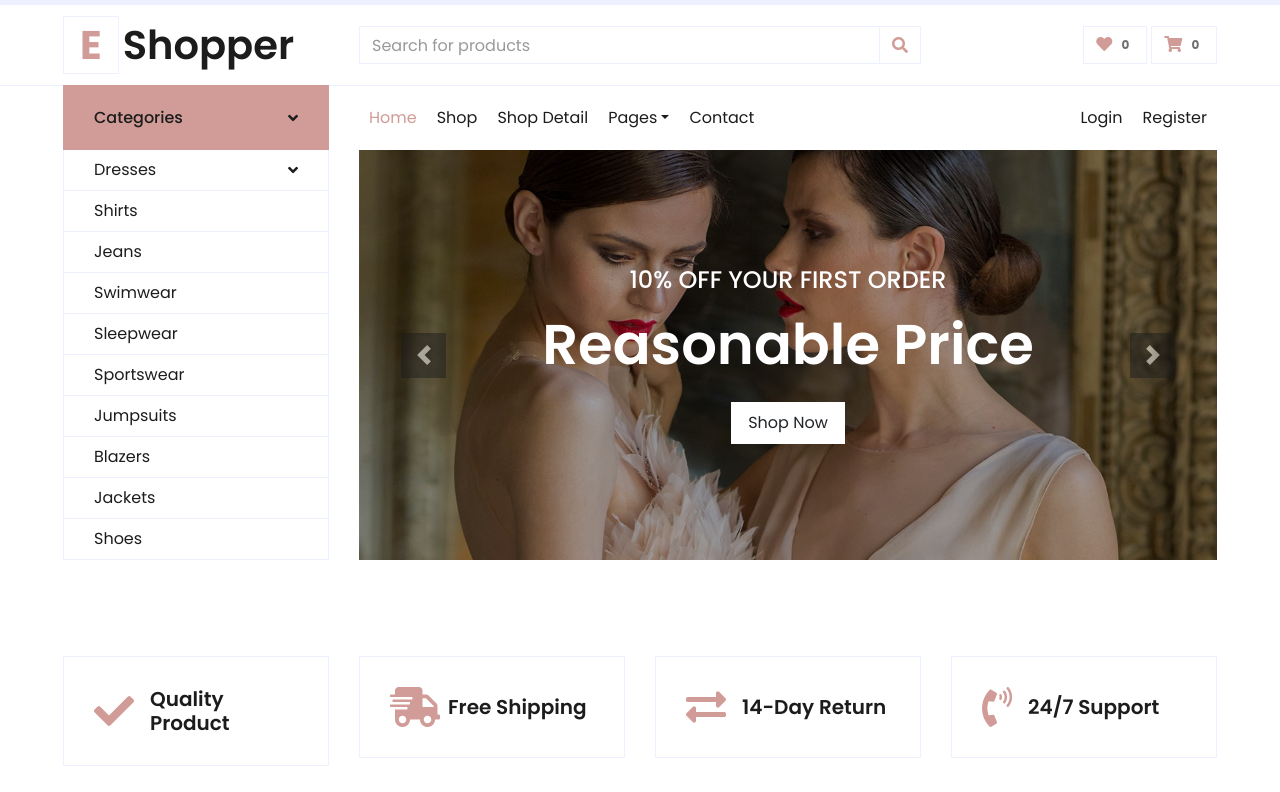
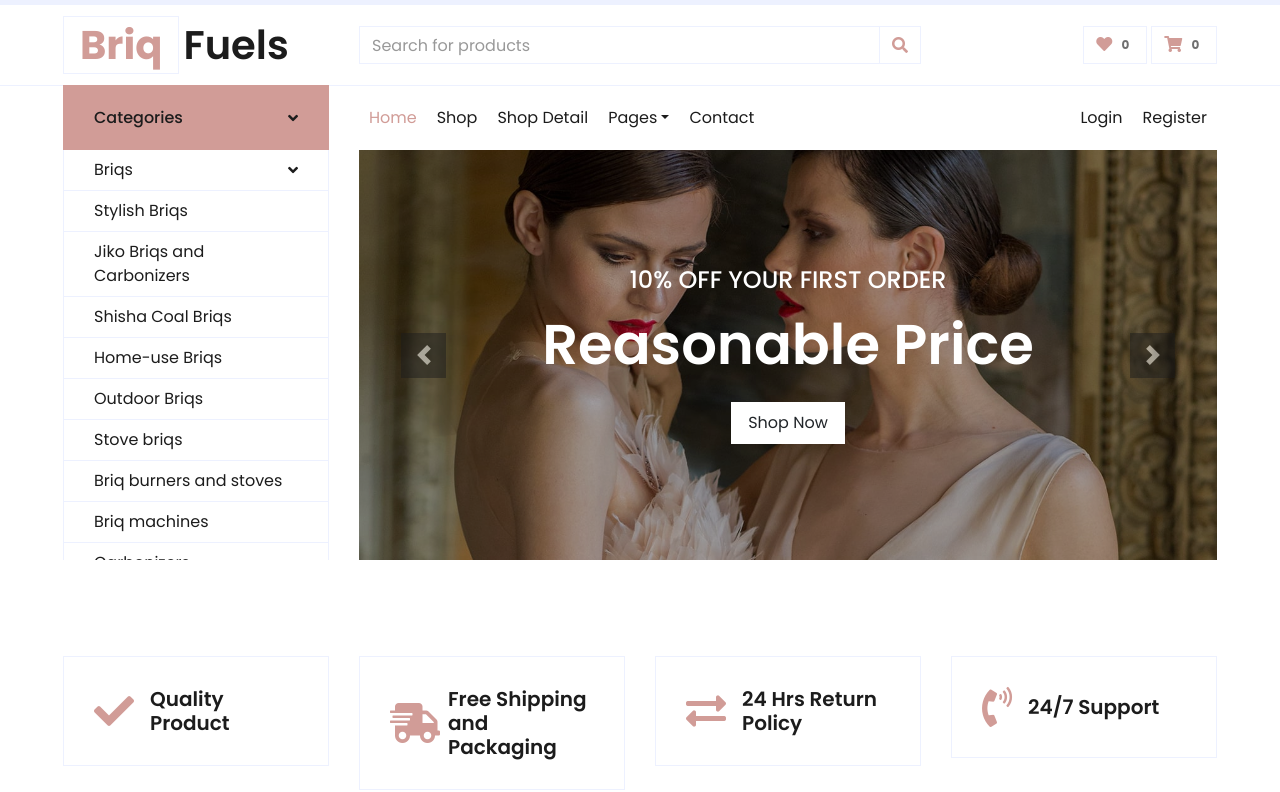
Before and after one commit to briq-fuel/briq-fuel.github.io, a plain HTML site: page index.html in a window 1280 px wide. Shown: the part 35-827 px from the top of the page. Drawn offline with nearby package versions, Linux system fonts and the light colour scheme.

Commit message:
add few changes to index.html

```diff
--- a/index.html
+++ b/index.html
@@ -3,10 +3,13 @@
 
 <head>
     <meta charset="utf-8">
-    <title>Briquettes Fuels And Energy</title>
+    <title>
+        Briquettes Fuels And Energy</title>
     <meta content="width=device-width, initial-scale=1.0" name="viewport">
-    <meta content="Free HTML Templates" name="keywords">
-    <meta content="Free HTML Templates" name="description">
+    <meta content="BRIQUETTES,Briq-fuel,BRIQUETTE SALES, briq, fuel, energy, Briquettes to buy,shop briquettes BRIQS, BRIQS FOR SALE,buy briqs, briquettes kenya, AFRICA, AFRICAN, AFRICAN FUELS, NEW BRIQUETTES, order briquettes, order briqs,briqs online, Buy briquettes online,Order briquettes, Kenya fuel, Kenya briquettes, Kenyan briquettes sale, Kenyan energy, Kenyan fuels,Buy briqs now!," name="keywords">
+    <meta content="briquettes, briq-fuel, fuel, Briquettes, Charcoal, energy, alternatives, new fuels, energy solutions, flames, flame, fire, stoves and burners, stove burner, charcoal, carbon fuel, clean energy, global warming, buy briquettes, briqs for sales, sale, briqs, Briqs, Briq-Fuel, Fuel sources, New fuels, briqs for sale, for sale energy, cheap briqs, custom briqs, sale of briquettes, buy briqs, buy briq machines, order briqs, Buy now, order briquettes, briquettes online," name="description">
+    <meta content="Briquettes, Briqs, briq-fuel, briq, briquettes, fuel, energy, alternative fuels, new fuel,carbon, briquette, energy, fuels, new fuel, new energy sources, brick, charcoal, kenya fuel, kenya briquettes, briquettes , briqs, briq.ke, bright, flames, fire, jiko, meko, energy sources, renewable energy, new fuel, flame, fires, fire , stove tops, burn, burner, slow burning, efficient fuel, efficient stove, africa, africa energy, innovative solutions, innovations, ne technologie" name="tags">
+
 
     <!-- Favicon -->
     <link href="img/favicon.ico" rel="icon">
@@ -61,7 +64,7 @@
         <div class="row align-items-center py-3 px-xl-5">
             <div class="col-lg-3 d-none d-lg-block">
                 <a href="" class="text-decoration-none">
-                    <h1 class="m-0 display-5 font-weight-semi-bold"><span class="text-primary font-weight-bold border px-3 mr-1">E</span>Shopper</h1>
+                    <h1 class="m-0 display-5 font-weight-semi-bold"><span class="text-primary font-weight-bold border px-3 mr-1">Briq</span>Fuels</h1>
                 </a>
             </div>
             <div class="col-lg-6 col-6 text-left">
@@ -102,29 +105,29 @@
                 <nav class="collapse show navbar navbar-vertical navbar-light align-items-start p-0 border border-top-0 border-bottom-0" id="navbar-vertical">
                     <div class="navbar-nav w-100 overflow-hidden" style="height: 410px">
                         <div class="nav-item dropdown">
-                            <a href="#" class="nav-link" data-toggle="dropdown">Dresses <i class="fa fa-angle-down float-right mt-1"></i></a>
+                            <a href="#" class="nav-link" data-toggle="dropdown">Briqs<i class="fa fa-angle-down float-right mt-1"></i></a>
                             <div class="dropdown-menu position-absolute bg-secondary border-0 rounded-0 w-100 m-0">
-                                <a href="" class="dropdown-item">Men's Dresses</a>
-                                <a href="" class="dropdown-item">Women's Dresses</a>
-                                <a href="" class="dropdown-item">Baby's Dresses</a>
+                                <a href="" class="dropdown-item">New Briqs Designs</a>
+                                <a href="" class="dropdown-item">Stove and Shisha Briqs</a>
+                                <a href="" class="dropdown-item">Multi-purpose Briqs</a>
                             </div>
                         </div>
-                        <a href="" class="nav-item nav-link">Shirts</a>
-                        <a href="" class="nav-item nav-link">Jeans</a>
-                        <a href="" class="nav-item nav-link">Swimwear</a>
-                        <a href="" class="nav-item nav-link">Sleepwear</a>
-                        <a href="" class="nav-item nav-link">Sportswear</a>
-                        <a href="" class="nav-item nav-link">Jumpsuits</a>
-                        <a href="" class="nav-item nav-link">Blazers</a>
-                        <a href="" class="nav-item nav-link">Jackets</a>
-                        <a href="" class="nav-item nav-link">Shoes</a>
+                        <a href="" class="nav-item nav-link">Stylish Briqs</a>
+                        <a href="" class="nav-item nav-link">Jiko Briqs and Carbonizers</a>
+                        <a href="" class="nav-item nav-link">Shisha Coal Briqs</a>
+                        <a href="" class="nav-item nav-link">Home-use Briqs</a>
+                        <a href="" class="nav-item nav-link">Outdoor Briqs</a>
+                        <a href="" class="nav-item nav-link">Stove briqs</a>
+                        <a href="" class="nav-item nav-link">Briq burners and stoves</a>
+                        <a href="" class="nav-item nav-link">Briq machines</a>
+                        <a href="" class="nav-item nav-link">Carbonizers</a>
                     </div>
                 </nav>
             </div>
             <div class="col-lg-9">
                 <nav class="navbar navbar-expand-lg bg-light navbar-light py-3 py-lg-0 px-0">
                     <a href="" class="text-decoration-none d-block d-lg-none">
-                        <h1 class="m-0 display-5 font-weight-semi-bold"><span class="text-primary font-weight-bold border px-3 mr-1">E</span>Shopper</h1>
+                        <h1 class="m-0 display-5 font-weight-semi-bold"><span class="text-primary font-weight-bold border px-3 mr-1">briq</span>-fuels</h1>
                     </a>
                     <button type="button" class="navbar-toggler" data-toggle="collapse" data-target="#navbarCollapse">
                         <span class="navbar-toggler-icon"></span>
@@ -156,7 +159,7 @@
                             <div class="carousel-caption d-flex flex-column align-items-center justify-content-center">
                                 <div class="p-3" style="max-width: 700px;">
                                     <h4 class="text-light text-uppercase font-weight-medium mb-3">10% Off Your First Order</h4>
-                                    <h3 class="display-4 text-white font-weight-semi-bold mb-4">Fashionable Dress</h3>
+                                    <h3 class="display-4 text-white font-weight-semi-bold mb-4">Briqs for you!</h3>
                                     <a href="" class="btn btn-light py-2 px-3">Shop Now</a>
                                 </div>
                             </div>
@@ -201,13 +204,13 @@
             <div class="col-lg-3 col-md-6 col-sm-12 pb-1">
                 <div class="d-flex align-items-center border mb-4" style="padding: 30px;">
                     <h1 class="fa fa-shipping-fast text-primary m-0 mr-2"></h1>
-                    <h5 class="font-weight-semi-bold m-0">Free Shipping</h5>
+                    <h5 class="font-weight-semi-bold m-0">Free Shipping and Packaging</h5>
                 </div>
             </div>
             <div class="col-lg-3 col-md-6 col-sm-12 pb-1">
                 <div class="d-flex align-items-center border mb-4" style="padding: 30px;">
                     <h1 class="fas fa-exchange-alt text-primary m-0 mr-3"></h1>
-                    <h5 class="font-weight-semi-bold m-0">14-Day Return</h5>
+                    <h5 class="font-weight-semi-bold m-0">24 Hrs Return Policy</h5>
                 </div>
             </div>
             <div class="col-lg-3 col-md-6 col-sm-12 pb-1">
@@ -668,7 +671,7 @@
         <div class="row px-xl-5 pt-5">
             <div class="col-lg-4 col-md-12 mb-5 pr-3 pr-xl-5">
                 <a href="" class="text-decoration-none">
-                    <h1 class="mb-4 display-5 font-weight-semi-bold"><span class="text-primary font-weight-bold border border-white px-3 mr-1">E</span>Shopper</h1>
+                    <h1 class="mb-4 display-5 font-weight-semi-bold"><span class="text-primary font-weight-bold border border-white px-3 mr-1">Briq</span>Fuels</h1>
                 </a>
                 <p>Dolore erat dolor sit lorem vero amet. Sed sit lorem magna, ipsum no sit erat lorem et magna ipsum dolore amet erat.</p>
                 <p class="mb-2"><i class="fa fa-map-marker-alt text-primary mr-3"></i>123 Street, New York, USA</p>
```
